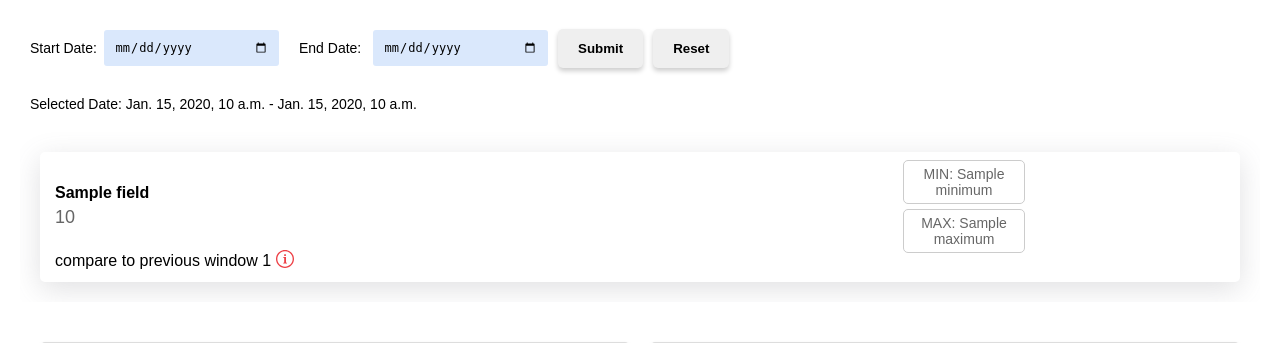
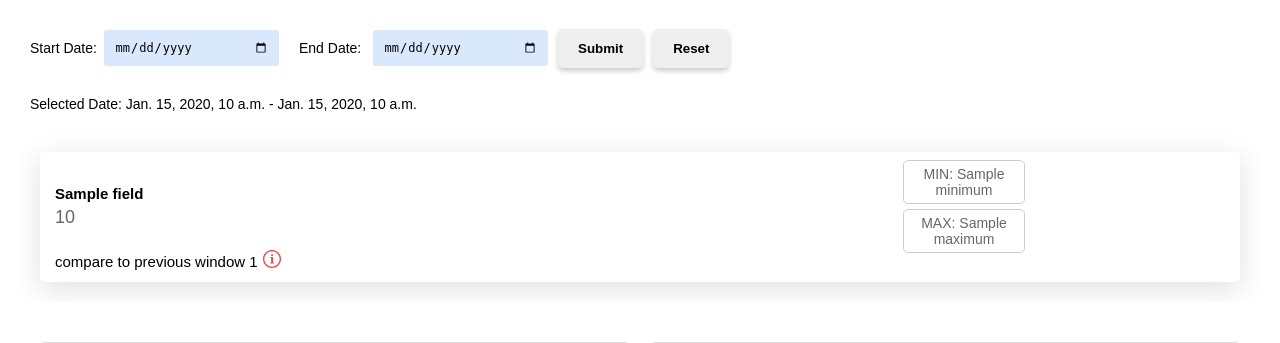
Before and after one commit to akaash198/Energy, a Django app: template Analysis/templates/Home.html in a window 1280 px wide. Shown: the top 343 px of the page. Run offline with Django 4.2, Linux system fonts and the light colour scheme; the template is opened without the code that fills it: most values are stand-ins (such as "Sample title", 1, 10 or a date in 2020); some libraries are stand-ins or nearby versions.

Commit message:
Update Home.html

```diff
--- a/Analysis/templates/Home.html
+++ b/Analysis/templates/Home.html
@@ -104,7 +104,7 @@
         .inside-left-top {
             display: flex;
 
-            font-size: 16px;
+            font-size: 15px;
             font-weight: bold;
         }
 
@@ -170,7 +170,7 @@
             display: flex;
             justify-content: center;
             align-items: center;
-            font-size: 16px;
+            font-size: 15px;
             height: 30px;
             border-radius: 5px;
             margin:0 5px;
```
